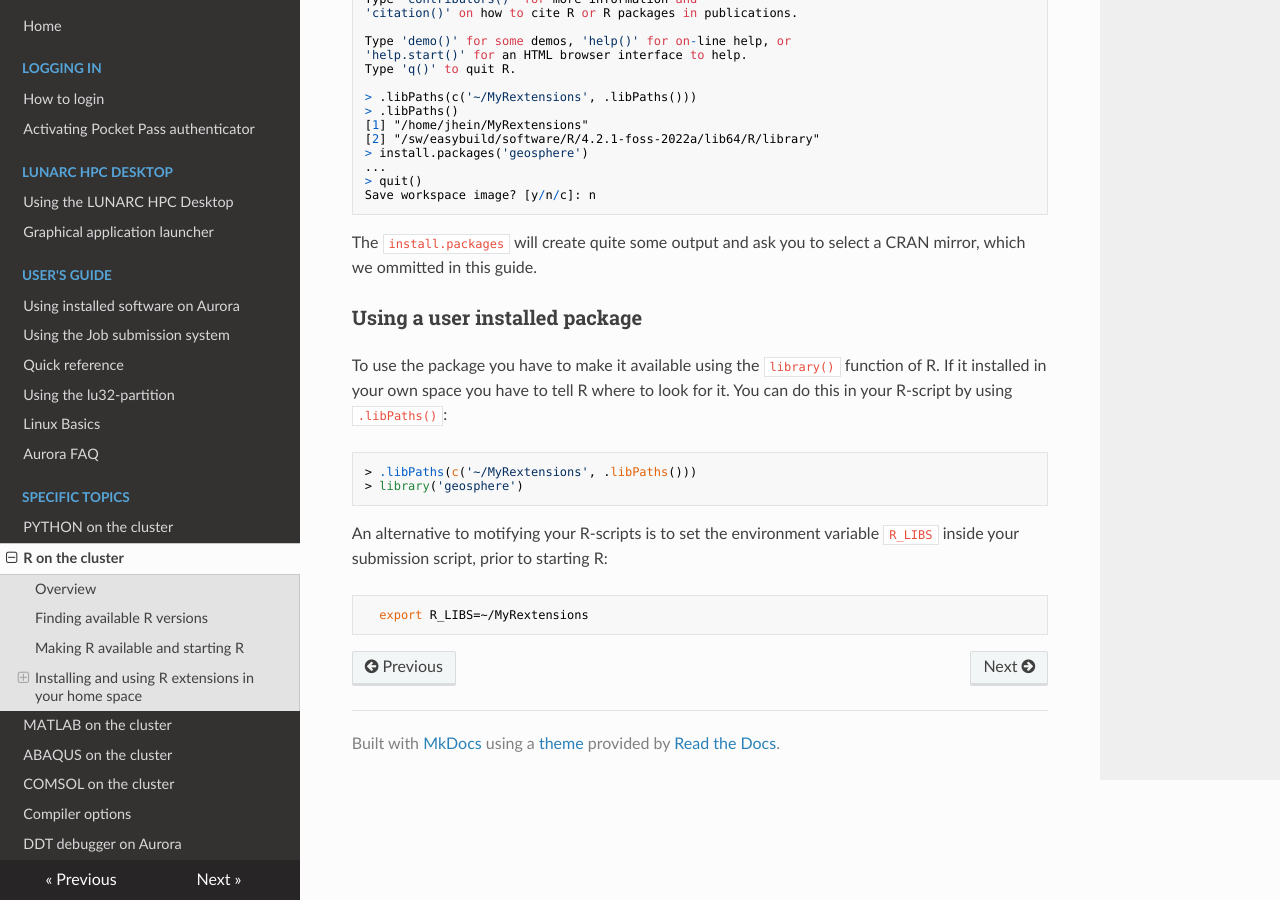
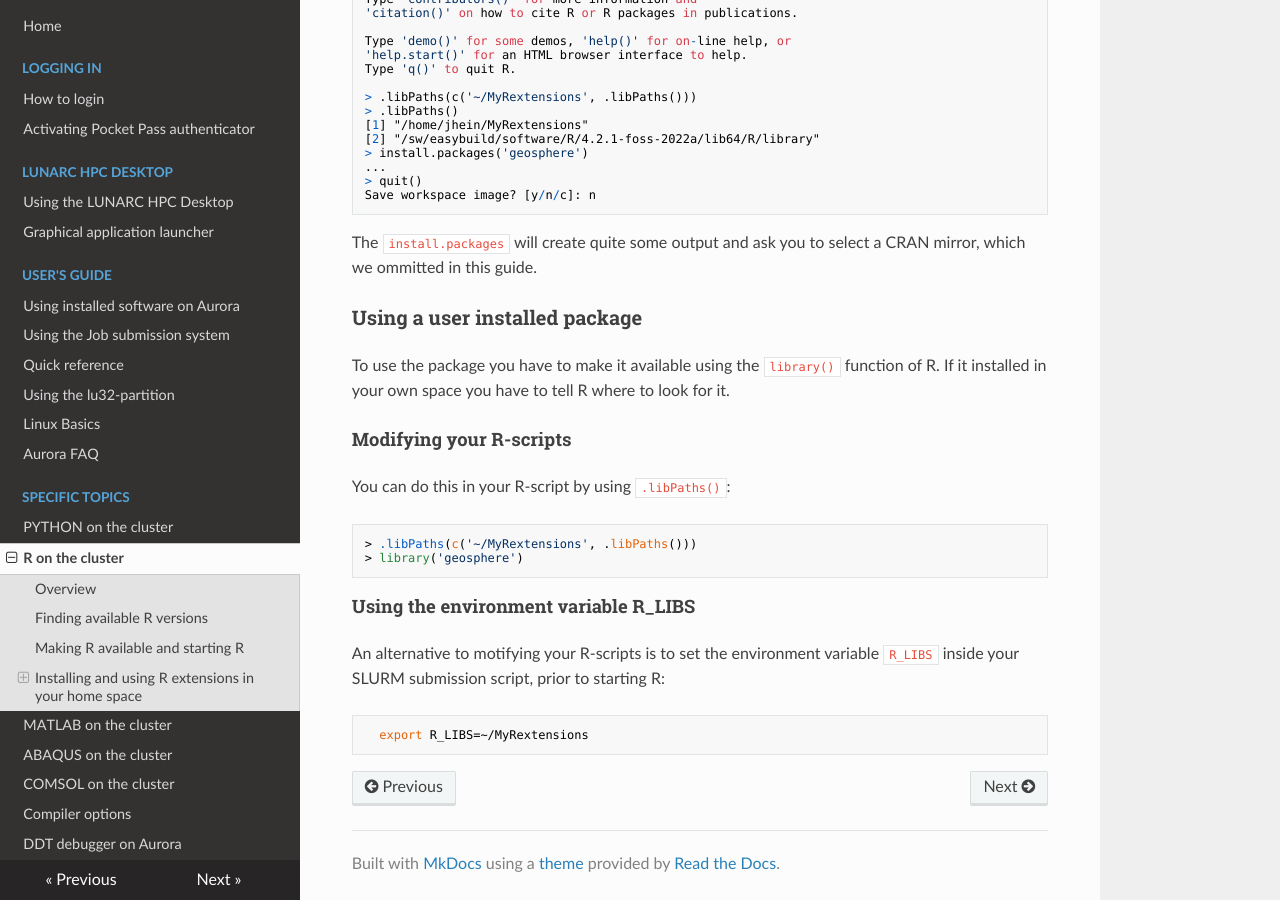
Before and after one commit to lunarc/lunarc_docs, an MkDocs documentation site: the page built from docs/Rscript.md, in a window 1280 px wide and 900 px high, scrolled down 3026 px. Built offline with MkDocs 1.6.1, drawn with Linux system fonts in a browser that asks for light colours; nearby versions of some CDN libraries.

Commit message:
Formatting

````diff
--- a/docs/Rscript.md
+++ b/docs/Rscript.md
@@ -163,14 +163,17 @@ Save workspace image? [y/n/c]: n
 The `install.packages` will create quite some output and ask you to select a CRAN mirror, which we ommitted in this guide.
 
 ### Using a user installed package
-To use the package you have to make it available using the `library()` function of R.  If it installed in your own space you have to tell R where to look for it.   You can do this in your R-script by using `.libPaths()`:
+To use the package you have to make it available using the `library()` function of R.  If it installed in your own space you have to tell R where to look for it.
+
+#### Modifying your R-scripts
+You can do this in your R-script by using `.libPaths()`:
 
 ```
 > .libPaths(c('~/MyRextensions', .libPaths()))
 > library('geosphere')
 ```
-
-An alternative to motifying your R-scripts is to set the environment variable `R_LIBS` inside your submission script, prior to starting R:
+#### Using the environment variable R_LIBS
+An alternative to motifying your R-scripts is to set the environment variable `R_LIBS` inside your SLURM submission script, prior to starting R:
 
 ```
   export R_LIBS=~/MyRextensions
````
